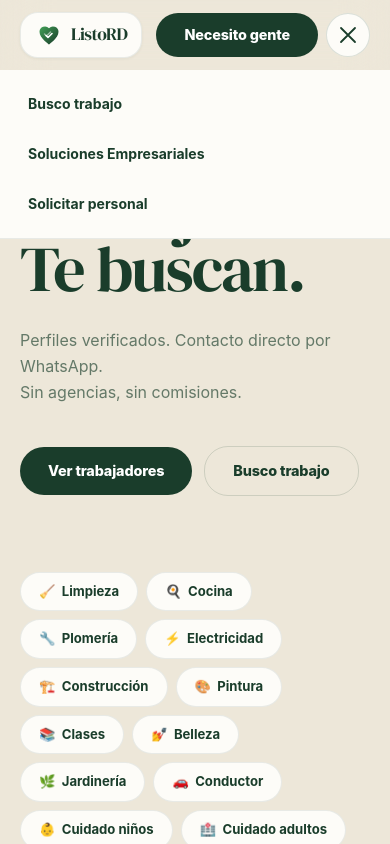
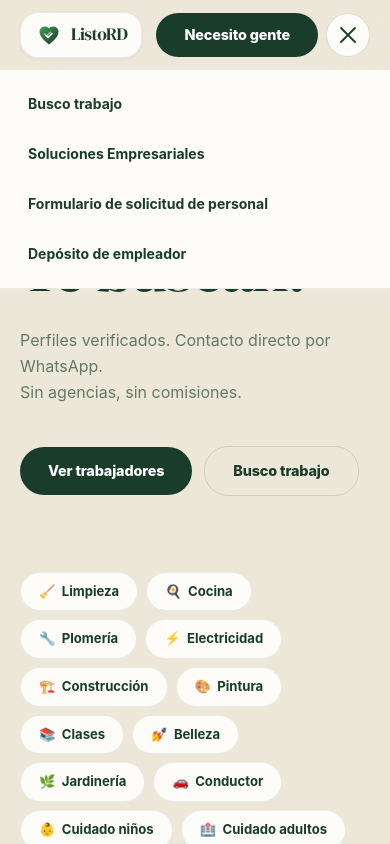
Before and after one commit to Fischer589/listord, a Next.js app: page / in a window 390 px wide. Both pictures are taken after a click on the button "Abrir menú". Shown: the top 844 px of the page. Built offline with nearby package versions, Linux system fonts and the light colour scheme; no server answers; the database is empty.

Commit message:
feat: add employee request form and employer deposit links to nav dropdown

```diff
--- a/components/app-header.tsx
+++ b/components/app-header.tsx
@@ -152,7 +152,15 @@ export function AppHeader() {
                   onClick={() => setMenuOpen(false)}
                   className="tap-target rounded-xl px-3 py-3 text-sm font-bold text-[var(--ink)] hover:bg-[var(--surface)]"
                 >
-                  Solicitar personal
+                  Formulario de solicitud de personal
+                </Link>
+                <Link
+                  href="/employer-deposit"
+                  role="menuitem"
+                  onClick={() => setMenuOpen(false)}
+                  className="tap-target rounded-xl px-3 py-3 text-sm font-bold text-[var(--ink)] hover:bg-[var(--surface)]"
+                >
+                  Depósito de empleador
                 </Link>
               </nav>
             </div>
```
